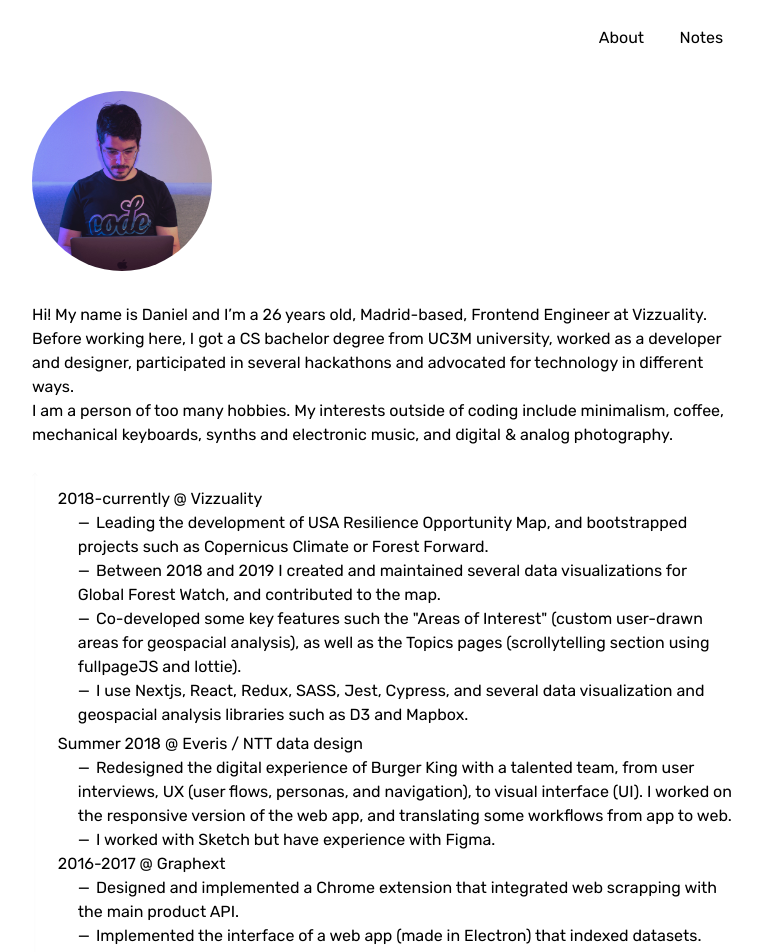
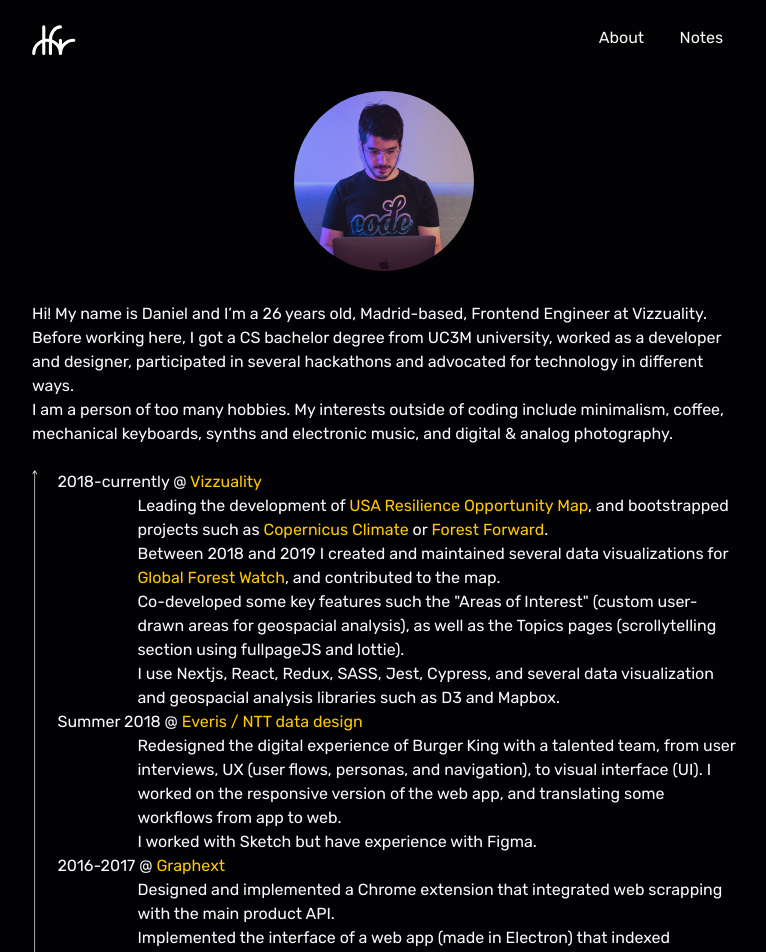
Before and after one commit to dfrico/dfr-web, a Next.js app: page /about in a window 1280 px wide. Shown: the top 952 px of the page, without its empty margins (256-1022 px from the left). Built offline with nearby package versions, Linux system fonts and the light colour scheme.

Commit message:
Base styles, about module

```diff
--- a/components/header/header.module.scss
+++ b/components/header/header.module.scss
@@ -20,10 +20,15 @@
   transition-timing-function: ease-out;
   transition-property: opacity;
   z-index: 1;
+  color: #f8f8f8;
 
   --scale: 1;
   --translateX: 0;
   --translateY: 0;
+
+  &:hover {
+    color: #bdbdbd;
+  }
 
   &:not(:hover) {
     transition-property: transform, opacity;
--- a/components/layout/index.js
+++ b/components/layout/index.js
@@ -8,18 +8,8 @@ function Layout({ children, pageTitle, description }) {
     <>
       <Head>
         <meta name="viewport" content="width=device-width, initial-scale=1" />
-        <meta charSet="utf-8" />
         <meta name="Description" content={description} />
         <title>{pageTitle}</title>
-        {/* Google fonts */}
-        <link rel="preconnect" href="https://fonts.gstatic.com" />
-        <link
-          href="https://fonts.googleapis.com/css2?family=Rubik:wght@400;700;800&display=swap"
-          rel="stylesheet"
-        />
-        {/* Favicon */}
-        <link rel="icon" href="/favicon/favicon.svg" type="image/svg+xml" />
-        <link rel="icon" href="/favicon/favicon.png" type="image/png" />
       </Head>
       <main className="h-screen max-w-3xl mx-auto p-8 md:px-8 md:py-0 flex flex-col justify-start">
         <Header />
--- a/components/layout/layout.module.scss
+++ /dev/null
@@ -1,3 +0,0 @@
-.content {
-  padding-bottom: 3.75rem;
-}
--- a/pages/_app.js
+++ b/pages/_app.js
@@ -7,7 +7,7 @@ import javascript from 'highlight.js/lib/languages/javascript';
 import 'highlight.js/styles/vs2015.css';
 
 import Layout from '../components/layout';
-import '../styles/globals.css';
+import '../styles/base.css';
 
 function App({ Component, pageProps }) {
   useEffect(() => {
--- /dev/null
+++ b/pages/_document.js
@@ -0,0 +1,28 @@
+import Document, { Html, Head, Main, NextScript } from 'next/document';
+
+class MyDocument extends Document {
+  render() {
+    return (
+      <Html lang="en">
+        <Head>
+          <meta charSet="utf-8" />
+          {/* Google fonts */}
+          <link rel="preconnect" href="https://fonts.gstatic.com" />
+          <link
+            href="https://fonts.googleapis.com/css2?family=Rubik:wght@400;700;800&display=swap"
+            rel="stylesheet"
+          />
+          {/* Favicon */}
+          <link rel="icon" href="/favicon/favicon.svg" type="image/svg+xml" />
+          <link rel="icon" href="/favicon/favicon.png" type="image/png" />
+        </Head>
+        <body className="bg-black text-gray-50 font-rubik">
+          <Main />
+          <NextScript />
+        </body>
+      </Html>
+    );
+  }
+}
+
+export default MyDocument;
--- a/pages/about/About.module.scss
+++ b/pages/about/About.module.scss
@@ -1,62 +1,4 @@
-.main {
-  display: flex;
-  flex-direction: column;
-  background-color: #1c1c1c;
-  color: #fafafa;
-  font-size: 20px;
-  text-align: center;
-  line-height: 26px;
-  padding: 0px 30px;
-
-  /* TODO: convert to classes */
-  p {
-    margin: 10px auto;
-    max-width: 910px;
-  }
-
-  a {
-    position: relative;
-    color: #ffc700;
-    text-decoration: none;
-
-    &::before {
-      content: '';
-      position: absolute;
-      width: 100%;
-      height: 1px;
-      bottom: 0;
-      left: 0;
-      background-color: #ffc700;
-      visibility: hidden;
-      transform: scaleX(0);
-      transition: all 0.2s ease-in-out 0s;
-    }
-
-    &:hover::before {
-      visibility: visible;
-      transform: scaleX(1);
-    }
-  }
-}
-
-.avatarHeader {
-  margin: 75px 0 25px;
-}
-
-.avatarHeader img {
-  height: 150px;
-  border-radius: 75px;
-  margin: 0 auto 10px;
-}
-
-.desc {
-  font-size: 18px;
-  margin-top: -4px;
-}
-
 .section {
-  margin: 25px 0;
-
   ul {
     text-align: left;
     padding-left: 90px;
@@ -72,18 +14,6 @@
       margin-right: 2px;
     }
   }
-}
-
-.timeline {
-  display: flex;
-  justify-content: center;
-  margin: 0 auto;
-}
-
-.timeline svg {
-  margin-right: 20px;
-  transform: rotate(180deg);
-  width: 8px;
 }
 
 .timeline .exp {
--- a/pages/about/index.js
+++ b/pages/about/index.js
@@ -1,20 +1,19 @@
 import Image from 'next/image';
-import styles from './About.module.scss'; // TODO: migrate to styled components?
 
 export default function About() {
   return (
     <>
-      <div className="mt-4">
+      <div className="mt-4 mx-auto">
         <Image
-          className="rounded-full mx-auto"
-          src="/sofa.jpeg"
+          className="rounded-full"
+          src="/img/sofa.jpeg"
           alt="Avatar"
           width={180}
           height={180}
         />
       </div>
 
-      <section className={styles.section}>
+      <section className="mt-6">
         <p>
           Hi! My name is Daniel and I’m a 26 years old, Madrid-based, Frontend
           Engineer at Vizzuality.
@@ -27,11 +26,12 @@ export default function About() {
         <p>
           I am a person of too many hobbies. My interests outside of coding
           include minimalism, coffee, mechanical keyboards, synths and
-          electronic music, and digital & analog photography.
+          electronic music, and digital &amp; analog photography.
         </p>
       </section>
-      <section className={`${styles.timeline} ${styles.section}`}>
+      <section className="flex justify-center mx-auto mt-6">
         <svg
+          className="mr-5 w-4 transform rotate-180"
           viewBox="0 0 8 558"
           fill="none"
           xmlns="http://www.w3.org/2000/svg"
@@ -42,14 +42,14 @@ export default function About() {
             fill="#FAFAFA"
           />
         </svg>
-        <div className={styles.exp}>
-          <div className={styles.job}>
+        <div className="exp">
+          <div className="job">
             <p>
               2018-currently @
               {' '}
               <a href="https://www.vizzuality.com">Vizzuality</a>
             </p>
-            <ul>
+            <ul className="pl-20">
               <li>
                 Leading the development of
                 {' '}
@@ -95,7 +95,7 @@ export default function About() {
               {' '}
               <a href="https://nddn.design">Everis / NTT data design</a>
             </p>
-            <ul>
+            <ul className="pl-20">
               <li>
                 Redesigned the digital experience of Burger King with a talented
                 team, from user interviews, UX (user flows, personas, and
@@ -112,7 +112,7 @@ export default function About() {
               {' '}
               <a href="https://www.graphext.com/">Graphext</a>
             </p>
-            <ul>
+            <ul className="pl-20">
               <li>
                 Designed and implemented a Chrome extension that integrated web
                 scrapping with the main product API.
@@ -126,7 +126,7 @@ export default function About() {
           </div>
         </div>
       </section>
-      <section className={styles.section}>
+      <section className="mt-6">
         <p>Other</p>
         <ul>
           <li>
@@ -168,7 +168,7 @@ export default function About() {
           </li>
         </ul>
       </section>
-      <section className={styles.section}>
+      <section className="mt-6">
         <p>More about me</p>
         <p>
           contact me
--- a/pages/index.js
+++ b/pages/index.js
@@ -5,10 +5,10 @@ import Preview from '../components/preview';
 export default function Home() {
   return (
     <div className="container relative h-full">
-      <div className="grid sm:grid-cols-2 bg-gray-300">
+      <div className="grid sm:grid-cols-2">
         <Image
           className="rounded-full shadow-white object-cover mx-auto" // w-64 h-64 max-w-sm max-h-96
-          src="/avatar@3x.jpg"
+          src="/img/avatar@3x.jpg"
           alt="Avatar"
           width={320}
           height={320}
@@ -23,7 +23,7 @@ export default function Home() {
             </span>
           </h1>
           <h2 className="text-2xl mb-8">Frontend Engineer</h2>
-          <p className="">
+          <p>
             I&apos;m a frontend engineer based in Madrid (Spain), currently
             working at Vizzuality developing tools for a better future.
           </p>
--- /dev/null
+++ b/styles/base.css
@@ -0,0 +1,9 @@
+@tailwind base;
+@tailwind components;
+@tailwind utilities;
+
+@layer base {
+  a {
+    @apply text-yellow;
+  }
+}
--- a/styles/globals.css
+++ /dev/null
@@ -1,25 +0,0 @@
-@tailwind base;
-@tailwind components;
-@tailwind utilities;
-
-html,
-body {
-  padding: 0;
-  margin: 0;
-  font-family: 'Rubik', -apple-system, BlinkMacSystemFont, Segoe UI, Roboto,
-    Oxygen, Ubuntu, Cantarell, Fira Sans, Droid Sans, Helvetica Neue, sans-serif;
-}
-
-@media (prefers-color-scheme: dark) {
-  body {
-    background-color: #020204;
-    color: #fafafa;
-  }
-  a:visited,
-  a:hover {
-    color: #bdbdbd;
-  }
-  code {
-    background: rgba(69, 75, 78, 0.3);
-  }
-}
--- a/tailwind.config.js
+++ b/tailwind.config.js
@@ -2,6 +2,7 @@ module.exports = {
   purge: ['./pages/**/*.js', './components/**/*.js'],
   darkMode: false, // or 'media' or 'class'
   theme: {
+    extend: {
       boxShadow: {
         white: '0px 2px 4px 0px rgba(119, 119, 119, 0.25)',
       },
@@ -16,7 +17,23 @@ module.exports = {
       cursor: {
         default: 'pointer',
       },
-    extend: {},
+    },
+    fontFamily: {
+      rubik: [
+        'Rubik',
+        '-apple-system',
+        'BlinkMacSystemFont',
+        'Segoe UI',
+        'Roboto',
+        'Oxygen',
+        'Ubuntu',
+        'Cantarell',
+        'Fira Sans',
+        'Droid Sans',
+        'Helvetica Neue',
+        'sans-serif',
+      ],
+    },
   },
   variants: {
     extend: {},
```
Also changed, not shown: jsconfig.json (added, +8 -0 lines), public/img/avatar@3x.jpg (renamed from public/avatar@3x.jpg), public/img/sofa.jpeg (renamed from public/sofa.jpeg). Lines whose indentation alone changed are shown as unchanged.
